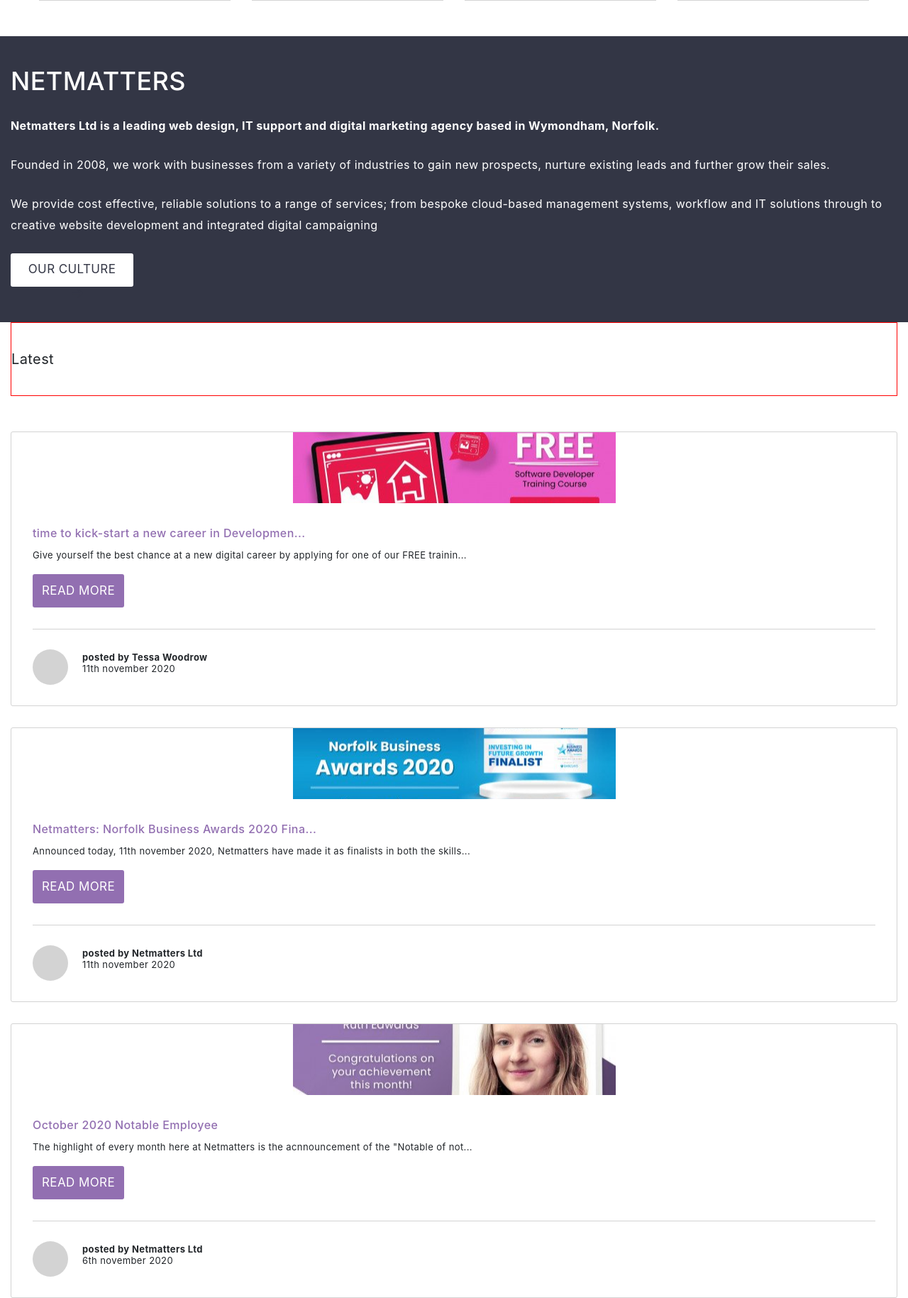
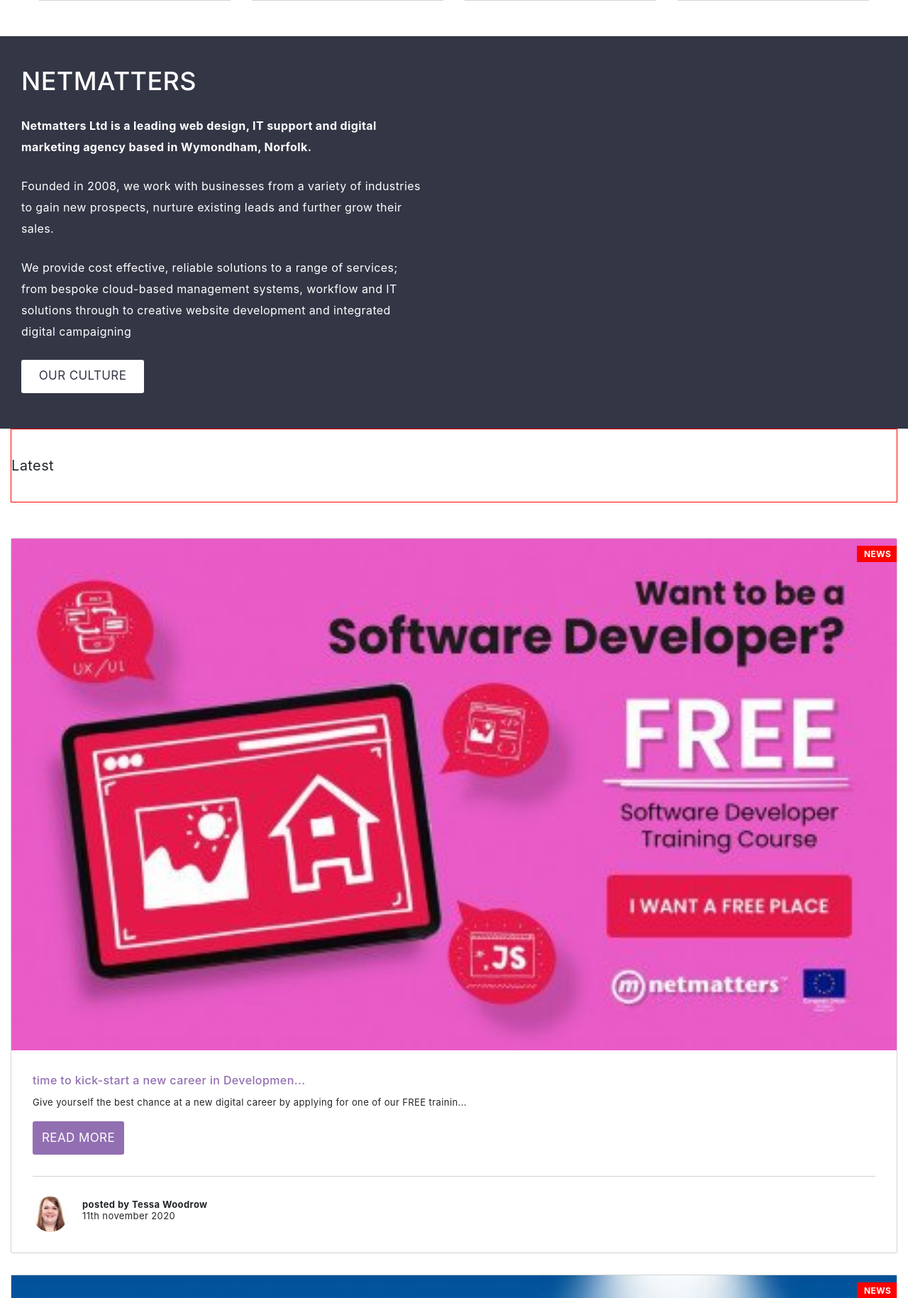
Before and after one commit to Gammage/PHP_JS_HTML_CSS_reflection, a PHP site: page / in a window 1280 px wide. Shown: the part 1610-3439 px from the top of the page at 71% size. Run offline with PHP 8.4, Linux system fonts and the light colour scheme; some libraries are stand-ins or nearby versions.

Commit message:
image fix for card, added author pictures to directory

```diff
--- a/SCSS/styles.css
+++ b/SCSS/styles.css
@@ -601,13 +601,13 @@ header .nav_menu {
   display: block;
   width: auto;
   height: auto;
-  padding: 50px 15px;
   margin-top: 50px;
   background-color: #333645;
 }
 
 .background_culture .content {
   color: white;
+  padding: 50px 15px 50px 15px;
 }
 
 .background_culture .content h1 {
@@ -685,10 +685,31 @@ header .nav_menu {
 }
 
 .news_container div[class*=news_entry] .news_image {
-  height: 100px;
-  width: auto;
+  position: relative;
+}
+
+.news_container div[class*=news_entry] .news_image img {
+  height: auto;
+  width: 100%;
   background-position: center;
   background-repeat: no-repeat;
+}
+
+.news_container div[class*=news_entry] .news_image .news_button {
+  display: block;
+  position: absolute;
+  top: 10px;
+  right: 0px;
+  display: block;
+  height: 23px;
+  width: 56px;
+  padding: 0px 10px;
+  background-color: red;
+  color: white;
+  text-transform: uppercase;
+  font-size: 12px;
+  line-height: 23px;
+  font-weight: bold;
 }
 
 .news_container div[class*=news_entry] .news_info {
@@ -732,11 +753,15 @@ header .nav_menu {
 }
 
 .news_container div[class*=news_entry] .news_info .news_author .author_image {
+  display: block;
   margin-top: 28px;
   height: 50px;
   width: 50px;
-  background-color: lightgray;
   border-radius: 50%;
+  background-position: center;
+  background-repeat: no-repeat;
+  background-size: cover;
+  background-image: url(Images/tessa_image_small.jpg);
 }
 
 .news_container div[class*=news_entry] .news_info .news_author .posted_by {
@@ -751,8 +776,8 @@ header .nav_menu {
   line-height: 0px;
 }
 
-.news_container .news_entry_one .news_image {
-  background-image: url(../images/news_image_one.jpg);
+.news_container .news_entry_one .news_info .news_author .author_image {
+  background-image: url(/Images/tessa_image_small.jpg);
 }
 
 .news_container .news_entry_two .news_image {
@@ -864,6 +889,15 @@ header .nav_menu {
   .cards_container .card_cyber p {
     width: 283px;
     height: 66px;
+  }
+  .background_culture {
+    height: 493px;
+  }
+  .background_culture .content {
+    width: 750px;
+    height: 493px;
+    padding: 50px 15px;
+    margin: auto;
   }
 }
 
@@ -1084,6 +1118,9 @@ header .nav_menu {
     margin-left: auto;
     margin-right: auto;
   }
+  .background_culture .content {
+    width: 970px;
+  }
 }
 
 @media (min-width: 1260px) {
@@ -1172,5 +1209,13 @@ header .nav_menu {
     height: 66px;
     width: 208px;
   }
+  .background_culture {
+    height: 553px;
+  }
+  .background_culture .content {
+    height: 453px;
+    width: 600px;
+    margin-left: 15px;
+  }
 }
 /*# sourceMappingURL=styles.css.map */
--- a/SCSS/styles.scss
+++ b/SCSS/styles.scss
@@ -380,16 +380,15 @@ header {
 
 .background_culture {
 
-    // height: 523px;
     display: block;
     width: auto;
     height: auto;
-    padding: 50px 15px;
     margin-top: 50px; // eyeballed it m8!
     background-color: #333645;
 
     .content {
         color: white;
+        padding: 50px 15px 50px 15px;
 
         h1 {
             text-transform: uppercase;
@@ -463,11 +462,35 @@ header {
         margin-bottom: 30px;
 
         .news_image {
-            height: 100px;
-            width: auto;
-            background-position: center;
-            background-repeat: no-repeat;
+            position: relative;
+
+
+            img {
+                height: auto;
+                width: 100%;
+                background-position: center;
+                background-repeat: no-repeat;
             // background-size: cover;
+            }
+
+            .news_button {
+                display: block;
+                position: absolute;
+                top: 10px;
+                right: 0px;
+                display: block;
+                height: 23px;
+                width: 56px;
+                padding: 0px 10px;
+                background-color: red;
+                color: white;
+                text-transform: uppercase;
+                font-size: 12px;
+                line-height: 23px;
+                font-weight: bold;
+            }
+
+
         }
 
         .news_info {
@@ -510,11 +533,16 @@ header {
                 // line-height: 78px;
 
                 .author_image {
+                    display: block;
                     margin-top: 28px;
                     height: 50px;
                     width: 50px;
-                    background-color: lightgray;
+                    // background-color: lightgray;
                     border-radius: 50%;
+                    background-position: center;
+                    background-repeat: no-repeat;
+                    background-size: cover;
+                    background-image: url(Images/tessa_image_small.jpg);
                 }
 
                 .posted_by {
@@ -534,10 +562,16 @@ header {
 
     .news_entry_one {
 
-        .news_image {
+        .news_info {
 
-            background-image: url(../images/news_image_one.jpg);
+            .news_author {
+
+                .author_image {
+                    background-image: url(/Images/tessa_image_small.jpg);
+                }
+            }
         }
+
     }
 
     .news_entry_two {
@@ -683,6 +717,19 @@ header {
                 width: 283px;
                 height: 66px;
             }
+        }
+    }
+
+    .background_culture {
+        height: 493px;
+        // padding: 0px 15px;
+
+        .content {
+            width: 750px;
+            height: 493px;
+            padding: 50px 15px;
+            margin: auto;
+
         }
     }
 
@@ -978,8 +1025,12 @@ header {
 
     }
 
-    // .background_culture { LF image
-    // }
+    .background_culture {
+
+      .content {
+          width: 970px;
+      }
+    }
 
 }
 
@@ -1099,4 +1150,14 @@ header {
             }
         }
     }
+
+    .background_culture {
+        height: 553px;
+
+        .content {
+            height: 453px;
+            width: 600px;
+            margin-left: 15px;
+        }
+    }
 }
--- a/index.html
+++ b/index.html
@@ -253,8 +253,8 @@
         <div class="news_container">
             <div class="news_entry_one">
                 <div class="news_image">
-                    <div class="news_button">
-                    </div>
+                    <a href="#"><img src="images/news_image_one.jpg"></a>
+                    <a class="news_button" href="#">news</a>
                 </div>
                 <div class="news_info">
                     <a href="#"><h3>time to kick-start a new career in Developmen...</h3></a>
@@ -271,8 +271,8 @@
             </div>
             <div class="news_entry_two">
                 <div class="news_image">
-                    <div class="news_button">
-                    </div>
+                    <a href="#"><img src="images/news_image_two.jpg"></a>
+                    <a class="news_button" href="#">news</a>
                 </div>
                 <div class="news_info">
                     <a href="#"><h3>Netmatters: Norfolk Business Awards 2020 Fina...</h3></a>
@@ -289,8 +289,8 @@
             </div>
             <div class="news_entry_three">
                 <div class="news_image">
-                    <div class="news_button">
-                    </div>
+                    <a href="#"><img src="images/news_image_three.jpg"></a>
+                    <a class="news_button" href="#">news</a>
                 </div>
                 <div class="news_info">
                     <a href="#"><h3>October 2020 Notable Employee</h3></a>
```
Also changed, not shown: Images/netmatters_logo_small.png (added), Images/tessa_image_small.jpg (added), 1 other file.
